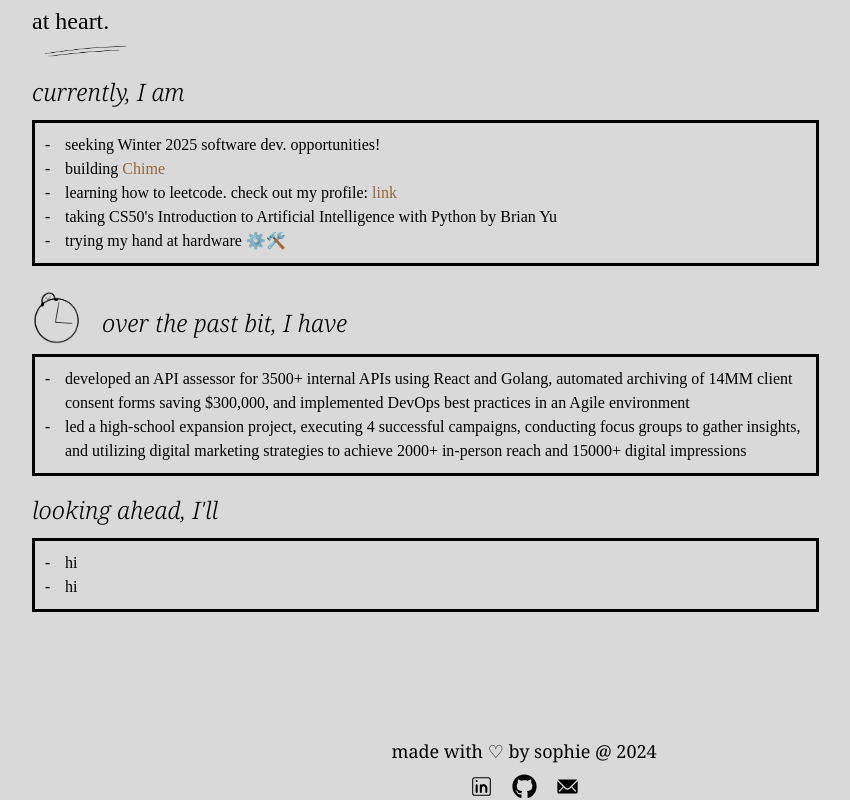
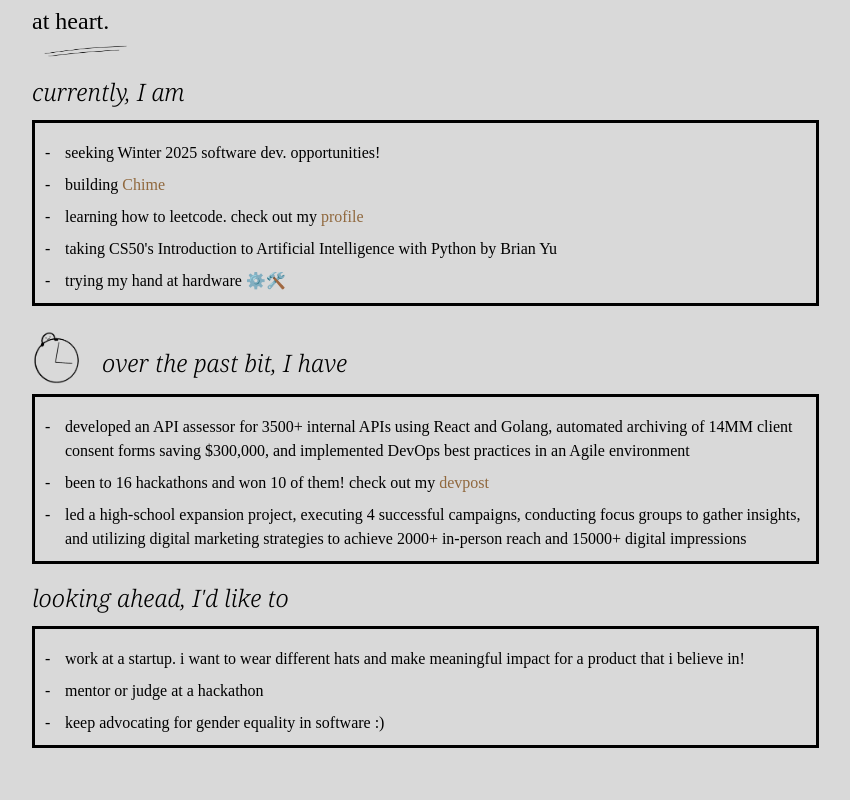
Before and after one commit to bakuyy/portfoliov2, a React (Vite) app: page / in a window 1280 px wide. Shown: the part 725-1525 px from the top of the page, without its empty margins (116-966 px from the left). Built offline with nearby package versions, Linux system fonts and the light colour scheme; a web font is replaced by a local one.

Commit message:
finished items to home

```diff
--- a/package.json
+++ b/package.json
@@ -14,6 +14,7 @@
     "@emotion/styled": "^11.13.0",
     "@mui/material": "^6.1.3",
     "@react-pdf/renderer": "^4.0.0",
+    "framer-motion": "^11.11.9",
     "react": "^18.3.1",
     "react-animate-on-scroll": "^2.1.9",
     "react-dom": "^18.3.1",
--- a/src/pages/Home.jsx
+++ b/src/pages/Home.jsx
@@ -41,9 +41,16 @@ const Home = () => {
       <div className="text-box ledger">
         <ul className="list">
           <li>seeking Winter 2025 software dev. opportunities!</li>
-          <li>building <a href="">Chime</a></li>
-          <li>learning how to leetcode. check out my profile: <a href="">link</a></li>
-          <li>taking CS50's Introduction to Artificial Intelligence with Python by Brian Yu</li>
+          <li>
+            building <a href="">Chime</a>
+          </li>
+          <li>
+            learning how to leetcode. check out my <a href="">profile</a>
+          </li>
+          <li>
+            taking CS50's Introduction to Artificial Intelligence with Python by
+            Brian Yu
+          </li>
           <li>trying my hand at hardware ⚙️🛠️</li>
         </ul>
       </div>
@@ -53,23 +60,32 @@ const Home = () => {
         <div className="noto-home home-item">over the past bit, I have</div>
       </div>
       <div className="text-box ledger">
-      <ul className="list">
-      <li>developed an API assessor for 3500+ internal APIs using React and Golang, automated archiving of 14MM client consent forms saving $300,000, and implemented DevOps best practices in an Agile environment</li>
-          <li>led a high-school expansion project, executing 4 successful campaigns, conducting focus groups to gather insights, and utilizing digital marketing strategies to achieve 2000+ in-person reach and 15000+ digital impressions</li>
-          <li></li>
+        <ul className="list">
+          <li>
+            developed an API assessor for 3500+ internal APIs using React and
+            Golang, automated archiving of 14MM client consent forms saving
+            $300,000, and implemented DevOps best practices in an Agile
+            environment
+          </li>
+          <li>been to 16 hackathons and won 10 of them! check out my <a href=""> devpost</a></li>
+          <li>
+            led a high-school expansion project, executing 4 successful
+            campaigns, conducting focus groups to gather insights, and utilizing
+            digital marketing strategies to achieve 2000+ in-person reach and
+            15000+ digital impressions
+          </li>
         </ul>
       </div>
 
-      <div className="noto-home home-item">looking ahead, I'll</div>
+      <div className="noto-home home-item">looking ahead, I'd like to</div>
       <div className="text-box ledger">
-      <ul className="list">
-      <li>hi</li>
-          <li>hi</li>
+        <ul className="list">
+          <li>work at a startup. i want to wear different hats and make meaningful impact for a product that i believe in!</li>
+          <li>mentor or judge at a hackathon</li>
+          <li>keep advocating for gender equality in software :)</li>
         </ul>
       </div>
-      <div>
-
-      </div>
+      <div></div>
     </div>
   );
 };
--- a/src/styling/Home.css
+++ b/src/styling/Home.css
@@ -130,6 +130,7 @@
 .list li {
     position: relative;
     padding-left: 20px;
+    margin-top: 8px;
 }
 
 .list li:before {
```
Also changed, not shown: 1 other file (tests, documents, lock files or other folders).
